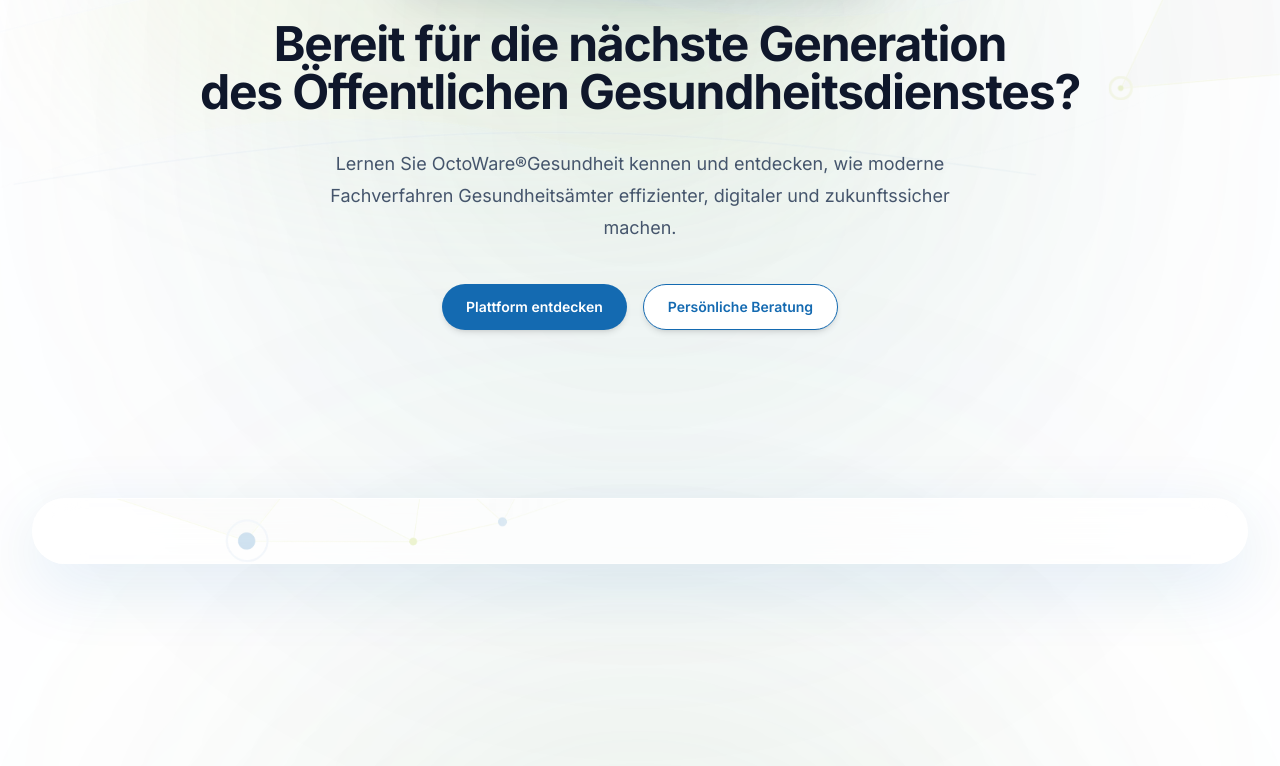
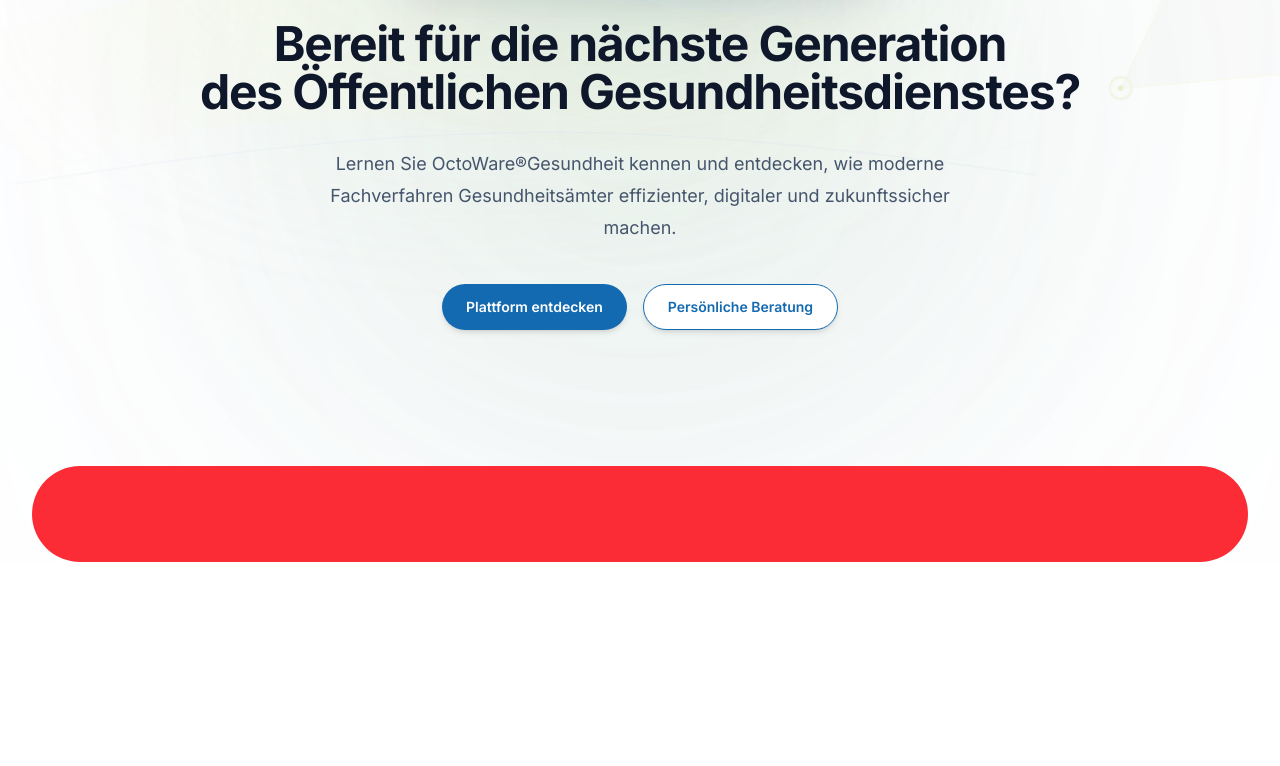
Before and after one commit to weblogger117-art/octoware-website, a Next.js app: page / in a window 1280 px wide. Shown: the part 6166-6932 px from the top of the page. After the commit the page ends 6728 px from the top, so only its background shows below. Built offline with nearby package versions, Linux system fonts and the light colour scheme.

Commit message:
Update Footer.tsx

```diff
--- a/components/sections/Footer.tsx
+++ b/components/sections/Footer.tsx
@@ -6,69 +6,10 @@ import { SectionGlow } from "@/components/ui";
 
 export function Footer() {
   return (
-    <footer
-  className="
-    relative
-    mt-10
-    pb-20
-  "
->
-
-      <SectionGlow variant="cta-primary" />
-      <SectionGlow variant="cta-accent" />
-
-
-
-      <div className="relative z-10 mx-auto max-w-7xl px-8 py-8">
-
-        <div
-  className="
-    relative
-    overflow-hidden
-
-    rounded-full
-
-    border
-    border-white/60
-
-    bg-white/75
-    backdrop-blur-xl
-
-    shadow-[0_20px_70px_rgba(20,106,177,0.12)]
-
-    px-12
-    py-8
-  "
->
-
-          <Image
-  src="/images/background/footer-network.webp"
-  alt=""
-  aria-hidden
-  width={900}
-  height={900}
-  draggable={false}
-  className="
-    absolute
-
-    left-0
-    bottom-0
-
-    w-[650px]
-
-    opacity-20
-
-    pointer-events-none
-    select-none
-  "
-/>
-
-  {/* Inhalt folgt */}
-
-</div>
-
-</div>
-
-    </footer>
+    <footer className="relative mt-10">
+  <div className="mx-auto max-w-7xl px-8">
+    <div className="h-24 rounded-full bg-red-500" />
+  </div>
+</footer>
   );
 }
```
